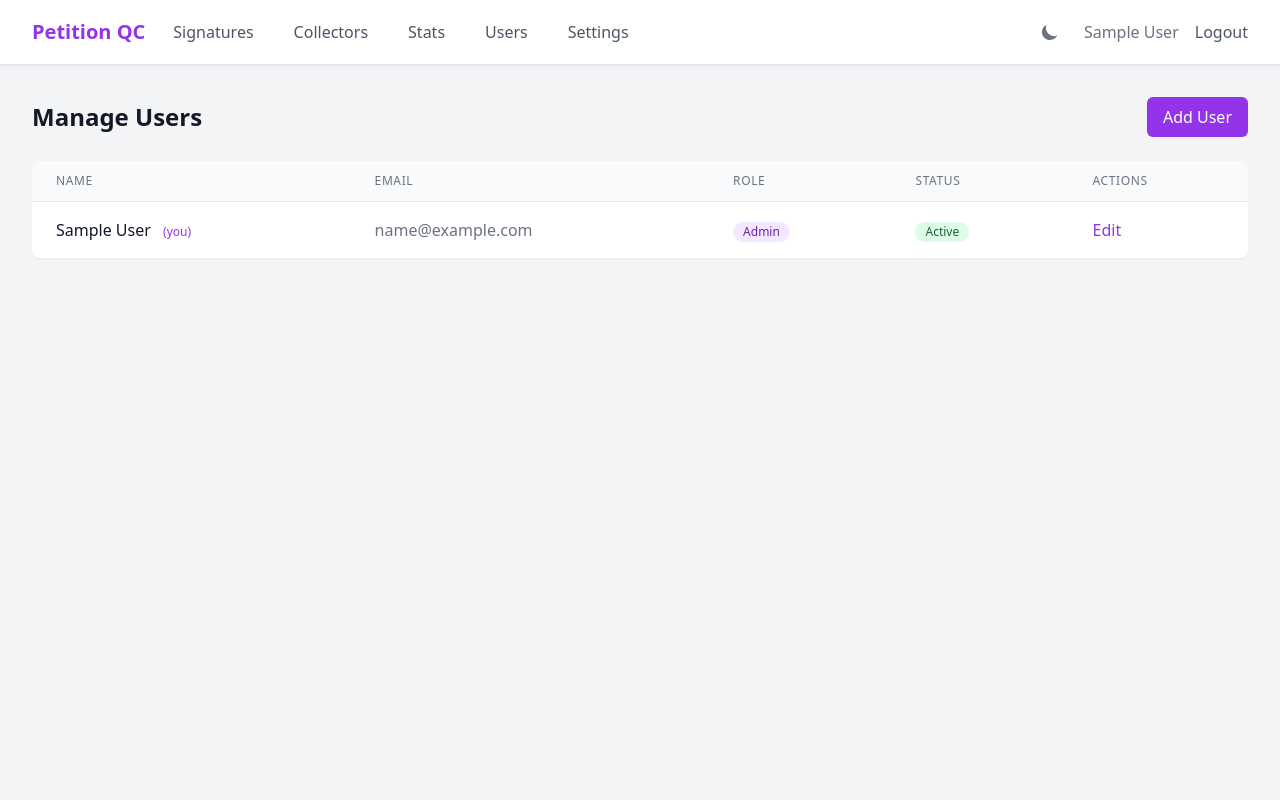
After one commit to ohvoice-adam/petition-qc, a Flask app: page /users/ in a window 1280 px wide. The commit adds this page. Run offline with Flask 3, Linux system fonts and the light colour scheme; a user stored in the database is signed in; tables that the repository leaves empty hold one stand-in row (values such as "Sample post"); some libraries are stand-ins or nearby versions.

Commit message:
Add role-based access control with admin and data enterer roles
- Add UserRole class with ENTERER and ADMIN constants
- Add role field to User model with is_admin property
- Create admin_required decorator for protected routes
- Protect settings route with admin_required
- Add user management routes (CRUD, toggle active status)
- Add user management templates (index, new, edit)
- Update navigation to show Users/Settings links for admins only

Co-Authored-By: Claude Opus 4.5 <noreply@anthropic.com>

```diff
--- a/app/__init__.py
+++ b/app/__init__.py
@@ -27,6 +27,7 @@ def create_app(config_class=Config):
     from app.routes.stats import bp as stats_bp
     from app.routes.auth import bp as auth_bp
     from app.routes.settings import bp as settings_bp
+    from app.routes.users import bp as users_bp
 
     app.register_blueprint(main_bp)
     app.register_blueprint(signatures_bp, url_prefix="/signatures")
@@ -34,6 +35,7 @@ def create_app(config_class=Config):
     app.register_blueprint(stats_bp, url_prefix="/stats")
     app.register_blueprint(auth_bp, url_prefix="/auth")
     app.register_blueprint(settings_bp, url_prefix="/settings")
+    app.register_blueprint(users_bp, url_prefix="/users")
 
     # Create tables and enable pg_trgm
     with app.app_context():
--- a/app/models/__init__.py
+++ b/app/models/__init__.py
@@ -1,4 +1,4 @@
-from app.models.user import User
+from app.models.user import User, UserRole, admin_required
 from app.models.voter import Voter
 from app.models.signature import Signature
 from app.models.book import Book
@@ -8,6 +8,8 @@ from app.models.settings import Settings
 
 __all__ = [
     "User",
+    "UserRole",
+    "admin_required",
     "Voter",
     "Signature",
     "Book",
--- a/app/models/user.py
+++ b/app/models/user.py
@@ -1,7 +1,21 @@
-from flask_login import UserMixin
+from functools import wraps
+
+from flask import abort, flash, redirect, url_for
+from flask_login import UserMixin, current_user
 from werkzeug.security import generate_password_hash, check_password_hash
 
 from app import db, login_manager
+
+
+class UserRole:
+    """User role constants."""
+    ENTERER = "enterer"
+    ADMIN = "admin"
+
+    CHOICES = [
+        (ENTERER, "Data Enterer"),
+        (ADMIN, "Administrator"),
+    ]
 
 
 class User(UserMixin, db.Model):
@@ -12,6 +26,7 @@ class User(UserMixin, db.Model):
     password_hash = db.Column(db.String(256))
     first_name = db.Column(db.String(100))
     last_name = db.Column(db.String(100))
+    role = db.Column(db.String(20), default=UserRole.ENTERER, nullable=False)
     is_active = db.Column(db.Boolean, default=True)
     created_at = db.Column(db.DateTime, server_default=db.func.now())
 
@@ -25,8 +40,32 @@ class User(UserMixin, db.Model):
     def full_name(self):
         return f"{self.first_name} {self.last_name}"
 
+    @property
+    def is_admin(self):
+        return self.role == UserRole.ADMIN
+
+    @property
+    def role_display(self):
+        for value, label in UserRole.CHOICES:
+            if value == self.role:
+                return label
+        return self.role
+
     def __repr__(self):
         return f"<User {self.email}>"
+
+
+def admin_required(f):
+    """Decorator to require admin role for a route."""
+    @wraps(f)
+    def decorated_function(*args, **kwargs):
+        if not current_user.is_authenticated:
+            return redirect(url_for("auth.login"))
+        if not current_user.is_admin:
+            flash("You don't have permission to access this page.", "error")
+            return redirect(url_for("main.index"))
+        return f(*args, **kwargs)
+    return decorated_function
 
 
 @login_manager.user_loader
--- a/app/routes/settings.py
+++ b/app/routes/settings.py
@@ -3,13 +3,14 @@ from flask_login import login_required
 from sqlalchemy import text
 
 from app import db
-from app.models import Settings
+from app.models import Settings, admin_required
 
 bp = Blueprint("settings", __name__)
 
 
 @bp.route("/", methods=["GET", "POST"])
 @login_required
+@admin_required
 def index():
     """Application settings page."""
     if request.method == "POST":
--- /dev/null
+++ b/app/routes/users.py
@@ -0,0 +1,104 @@
+from flask import Blueprint, render_template, request, redirect, url_for, flash
+from flask_login import login_required, current_user
+
+from app import db
+from app.models import User, UserRole, admin_required
+
+bp = Blueprint("users", __name__)
+
+
+@bp.route("/")
+@login_required
+@admin_required
+def index():
+    """List all users."""
+    users = User.query.order_by(User.last_name, User.first_name).all()
+    return render_template("users/index.html", users=users)
+
+
+@bp.route("/new", methods=["GET", "POST"])
+@login_required
+@admin_required
+def new():
+    """Create a new user."""
+    if request.method == "POST":
+        email = request.form.get("email")
+        password = request.form.get("password")
+        first_name = request.form.get("first_name")
+        last_name = request.form.get("last_name")
+        role = request.form.get("role", UserRole.ENTERER)
+
+        if User.query.filter_by(email=email).first():
+            flash("Email already registered", "error")
+            return render_template("users/new.html", roles=UserRole.CHOICES)
+
+        user = User(
+            email=email,
+            first_name=first_name,
+            last_name=last_name,
+            role=role,
+        )
+        user.set_password(password)
+
+        db.session.add(user)
+        db.session.commit()
+
+        flash(f"User {user.full_name} created successfully", "success")
+        return redirect(url_for("users.index"))
+
+    return render_template("users/new.html", roles=UserRole.CHOICES)
+
+
+@bp.route("/<int:id>/edit", methods=["GET", "POST"])
+@login_required
+@admin_required
+def edit(id):
+    """Edit a user."""
+    user = db.session.get(User, id)
+
+    if not user:
+        flash("User not found", "error")
+        return redirect(url_for("users.index"))
+
+    if request.method == "POST":
+        user.email = request.form.get("email")
+        user.first_name = request.form.get("first_name")
+        user.last_name = request.form.get("last_name")
+        user.role = request.form.get("role", UserRole.ENTERER)
+        user.is_active = request.form.get("is_active") == "on"
+
+        # Only update password if provided
+        new_password = request.form.get("password")
+        if new_password:
+            user.set_password(new_password)
+
+        db.session.commit()
+
+        flash(f"User {user.full_name} updated successfully", "success")
+        return redirect(url_for("users.index"))
+
+    return render_template("users/edit.html", user=user, roles=UserRole.CHOICES)
+
+
+@bp.route("/<int:id>/toggle-active", methods=["POST"])
+@login_required
+@admin_required
+def toggle_active(id):
+    """Toggle user active status."""
+    user = db.session.get(User, id)
+
+    if not user:
+        flash("User not found", "error")
+        return redirect(url_for("users.index"))
+
+    # Prevent deactivating yourself
+    if user.id == current_user.id:
+        flash("You cannot deactivate your own account", "error")
+        return redirect(url_for("users.index"))
+
+    user.is_active = not user.is_active
+    db.session.commit()
+
+    status = "activated" if user.is_active else "deactivated"
+    flash(f"User {user.full_name} {status}", "success")
+    return redirect(url_for("users.index"))
--- a/app/templates/base.html
+++ b/app/templates/base.html
@@ -43,9 +43,14 @@
                     <a href="{{ url_for('stats.index') }}" class="text-gray-600 dark:text-gray-300 hover:text-gray-900 dark:hover:text-white px-3 py-2">
                         Stats
                     </a>
+                    {% if current_user.is_admin %}
+                    <a href="{{ url_for('users.index') }}" class="text-gray-600 dark:text-gray-300 hover:text-gray-900 dark:hover:text-white px-3 py-2">
+                        Users
+                    </a>
                     <a href="{{ url_for('settings.index') }}" class="text-gray-600 dark:text-gray-300 hover:text-gray-900 dark:hover:text-white px-3 py-2">
                         Settings
                     </a>
+                    {% endif %}
                     {% endif %}
                 </div>
                 <div class="flex items-center space-x-4">
--- /dev/null
+++ b/app/templates/users/index.html
@@ -0,0 +1,84 @@
+{% extends "base.html" %}
+
+{% block title %}Manage Users - Petition QC{% endblock %}
+
+{% block content %}
+<div class="space-y-6">
+    <div class="flex items-center justify-between">
+        <h1 class="text-2xl font-bold">Manage Users</h1>
+        <a href="{{ url_for('users.new') }}"
+           class="bg-purple-600 hover:bg-purple-700 text-white font-medium py-2 px-4 rounded-md">
+            Add User
+        </a>
+    </div>
+
+    <div class="bg-white dark:bg-gray-800 rounded-lg overflow-hidden shadow-sm">
+        <table class="min-w-full divide-y divide-gray-200 dark:divide-gray-700">
+            <thead class="bg-gray-50 dark:bg-gray-900">
+                <tr>
+                    <th class="px-6 py-3 text-left text-xs font-medium text-gray-500 dark:text-gray-400 uppercase tracking-wider">Name</th>
+                    <th class="px-6 py-3 text-left text-xs font-medium text-gray-500 dark:text-gray-400 uppercase tracking-wider">Email</th>
+                    <th class="px-6 py-3 text-left text-xs font-medium text-gray-500 dark:text-gray-400 uppercase tracking-wider">Role</th>
+                    <th class="px-6 py-3 text-left text-xs font-medium text-gray-500 dark:text-gray-400 uppercase tracking-wider">Status</th>
+                    <th class="px-6 py-3 text-left text-xs font-medium text-gray-500 dark:text-gray-400 uppercase tracking-wider">Actions</th>
+                </tr>
+            </thead>
+            <tbody class="divide-y divide-gray-200 dark:divide-gray-700">
+                {% for user in users %}
+                <tr class="hover:bg-gray-50 dark:hover:bg-gray-700/50">
+                    <td class="px-6 py-4 whitespace-nowrap">
+                        {{ user.full_name }}
+                        {% if user.id == current_user.id %}
+                        <span class="ml-2 text-xs text-purple-600 dark:text-purple-400">(you)</span>
+                        {% endif %}
+                    </td>
+                    <td class="px-6 py-4 whitespace-nowrap text-gray-500 dark:text-gray-400">{{ user.email }}</td>
+                    <td class="px-6 py-4 whitespace-nowrap">
+                        {% if user.is_admin %}
+                        <span class="inline-flex items-center px-2.5 py-0.5 rounded-full text-xs font-medium bg-purple-100 dark:bg-purple-900 text-purple-800 dark:text-purple-200">
+                            Admin
+                        </span>
+                        {% else %}
+                        <span class="inline-flex items-center px-2.5 py-0.5 rounded-full text-xs font-medium bg-gray-100 dark:bg-gray-700 text-gray-800 dark:text-gray-200">
+                            Data Enterer
+                        </span>
+                        {% endif %}
+                    </td>
+                    <td class="px-6 py-4 whitespace-nowrap">
+                        {% if user.is_active %}
+                        <span class="inline-flex items-center px-2.5 py-0.5 rounded-full text-xs font-medium bg-green-100 dark:bg-green-900 text-green-800 dark:text-green-200">
+                            Active
+                        </span>
+                        {% else %}
+                        <span class="inline-flex items-center px-2.5 py-0.5 rounded-full text-xs font-medium bg-red-100 dark:bg-red-900 text-red-800 dark:text-red-200">
+                            Inactive
+                        </span>
+                        {% endif %}
+                    </td>
+                    <td class="px-6 py-4 whitespace-nowrap space-x-3">
+                        <a href="{{ url_for('users.edit', id=user.id) }}"
+                           class="text-purple-600 dark:text-purple-400 hover:text-purple-800 dark:hover:text-purple-300">
+                            Edit
+                        </a>
+                        {% if user.id != current_user.id %}
+                        <form method="POST" action="{{ url_for('users.toggle_active', id=user.id) }}" class="inline">
+                            <button type="submit"
+                                    class="text-gray-600 dark:text-gray-400 hover:text-gray-800 dark:hover:text-gray-200">
+                                {% if user.is_active %}Deactivate{% else %}Activate{% endif %}
+                            </button>
+                        </form>
+                        {% endif %}
+                    </td>
+                </tr>
+                {% else %}
+                <tr>
+                    <td colspan="5" class="px-6 py-8 text-center text-gray-500 dark:text-gray-400">
+                        No users yet.
+                    </td>
+                </tr>
+                {% endfor %}
+            </tbody>
+        </table>
+    </div>
+</div>
+{% endblock %}
```
Also changed, not shown: app/templates/users/edit.html (added, +71 -0 lines), app/templates/users/new.html (added, +57 -0 lines).
